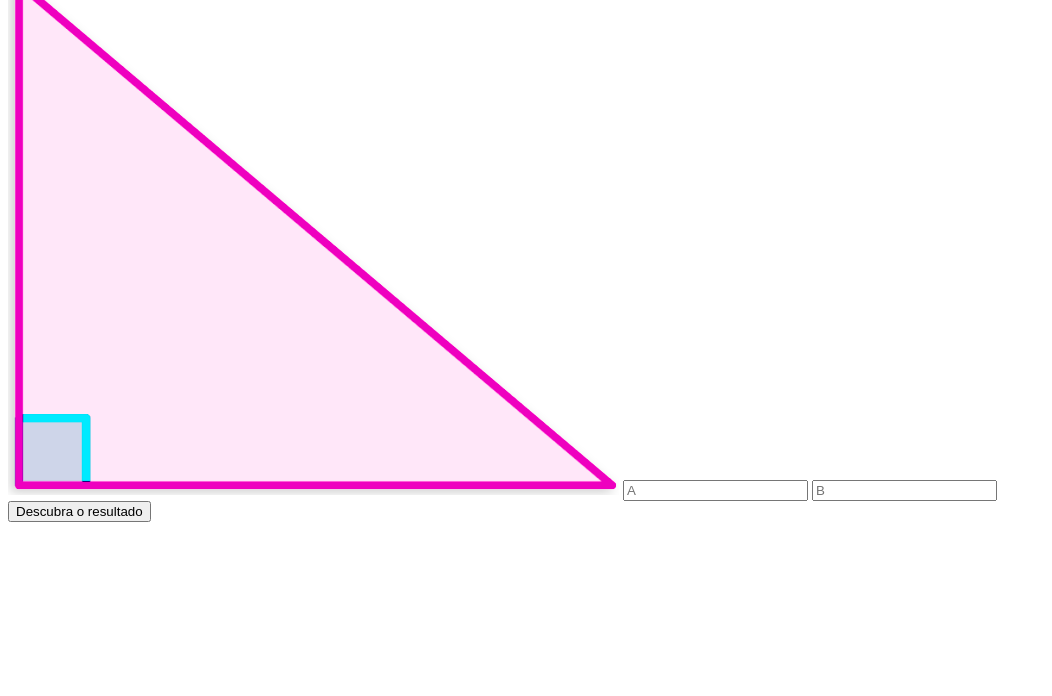
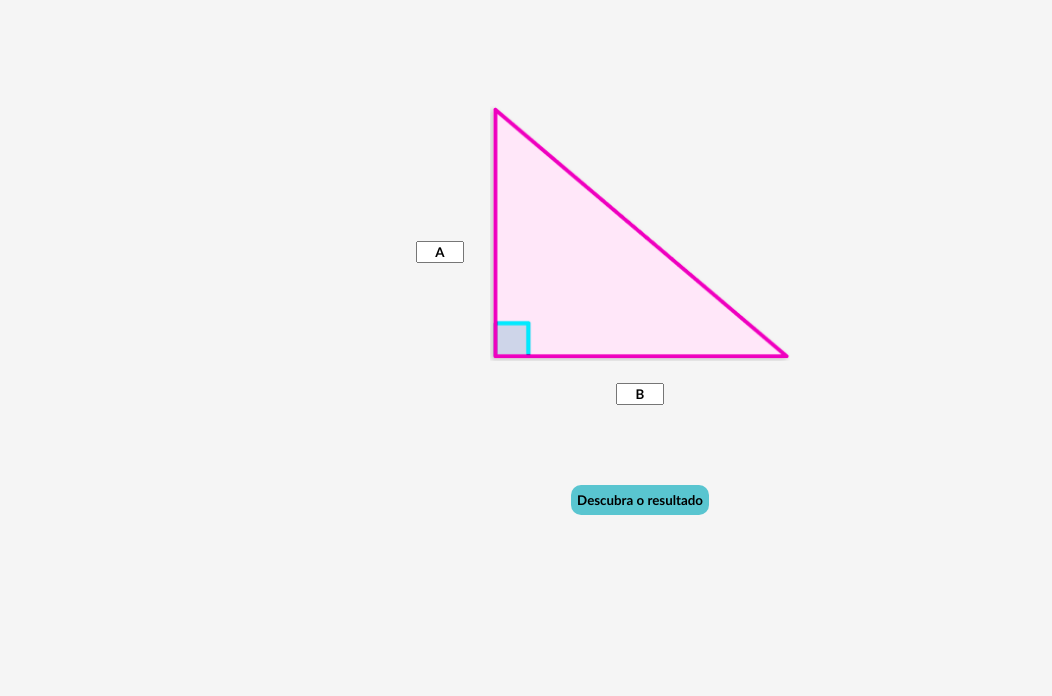
Before and after one commit to luanavma/calculadora-pitagoras, a plain HTML site: page index.html in a window 1280 px wide. Shown: the part 104-800 px from the top of the page, without its empty margins (0-1052 px from the left). Drawn offline with Linux system fonts and the light colour scheme; the site is published under a folder, as on GitHub Pages, so addresses that start at the root find nothing.

Commit message:
Update index.html

```diff
--- a/index.html
+++ b/index.html
@@ -5,8 +5,8 @@
   <meta charset="UTF-8">
   <meta name="viewport" content="width=device-width, initial-scale=1.0">
   <title>Calculadora do Teorema de Pitágoras (por Luana Machado)</title>
-  <link rel="stylesheet" href="/css/style.css">
-  <link rel="icon" href="./icons/triangulo.png">
+  <link rel="stylesheet" href="css/style.css">
+  <link rel="icon" href="icons/triangulo.png">
 </head>
 
 <body>
@@ -16,7 +16,7 @@
 
   <div id="conteiner">
     <div id="caixaTriangulo">
-      <img id="triangulo" alt="triângulo" src="./icons/trianguloRetangulo.png">
+      <img id="triangulo" alt="triângulo" src="icons/trianguloRetangulo.png">
       <input placeholder="A" id="aInput">
       <input placeholder="B" id="bInput">
     </div>
```
